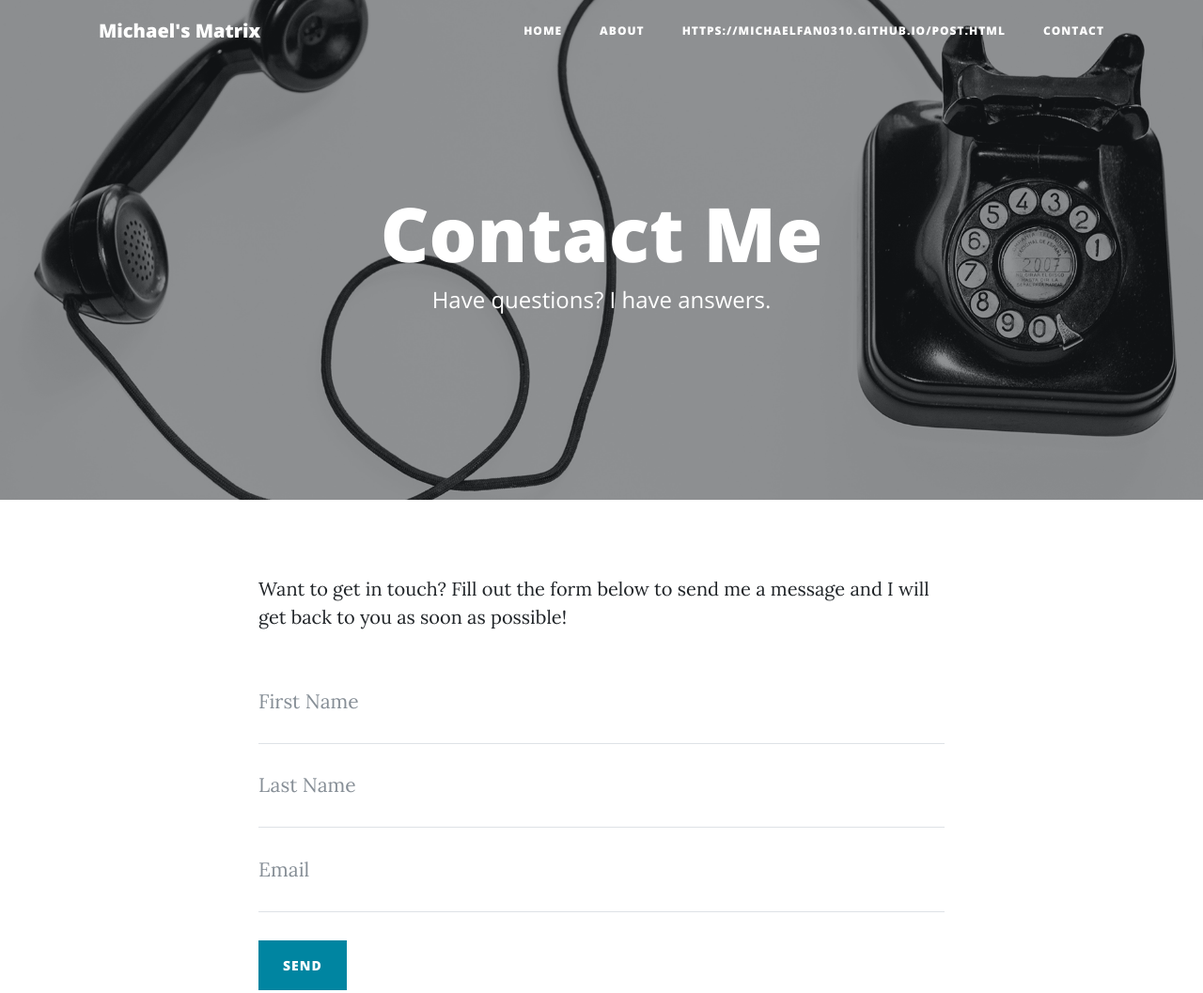
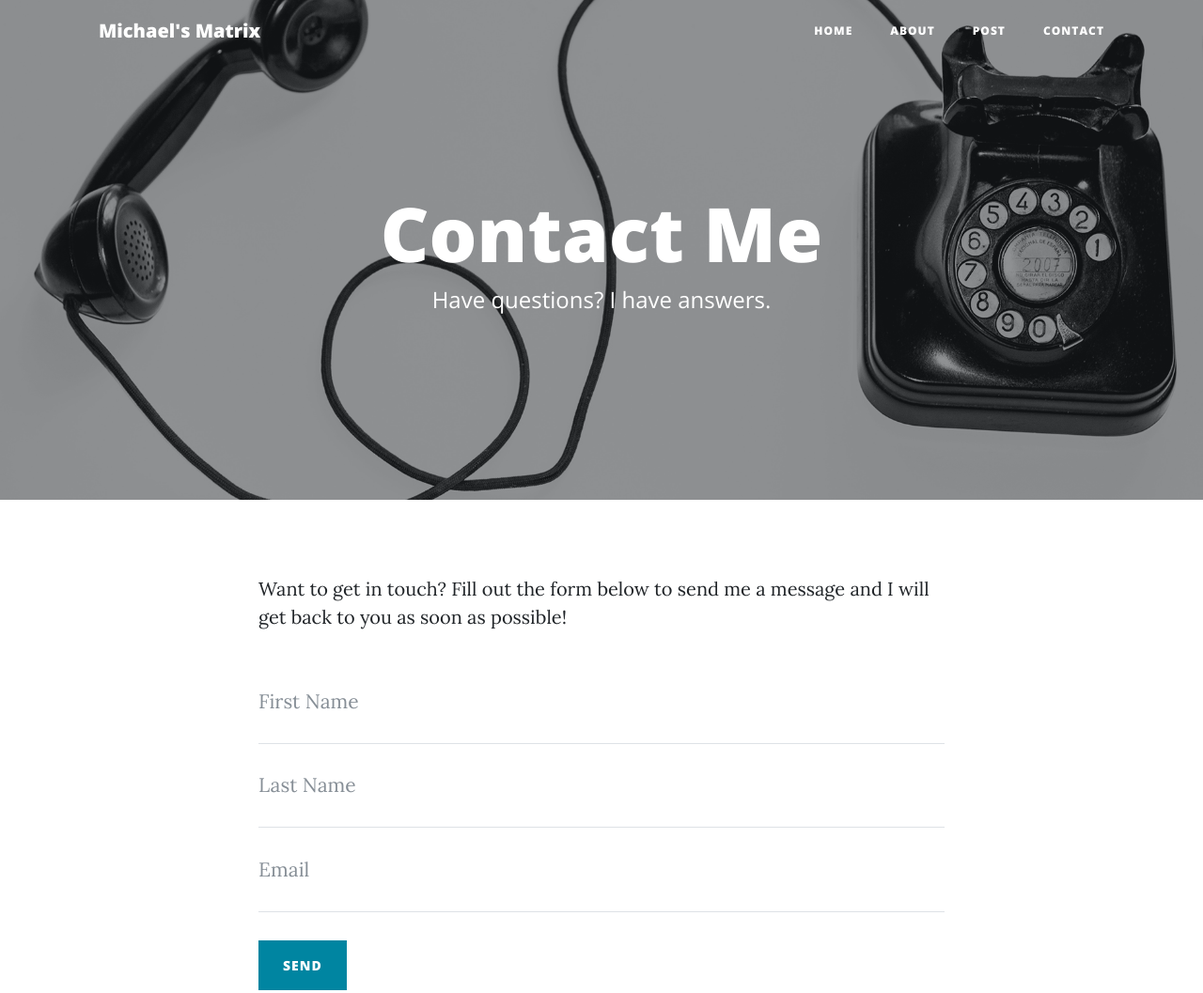
Before and after one commit to michaelfan0310/contact, a website: page contact.html in a window 1280 px wide. Shown: the top 1057 px of the page at 94% size. Drawn offline with nearby package versions, Linux system fonts and the light colour scheme.

Commit message:
the sixth commit

```diff
--- a/contact.html
+++ b/contact.html
@@ -47,7 +47,7 @@
             <a class="nav-link" href="https://michaelfan0310.github.io/about.html">About</a>
           </li>
            <li class="nav-item">
-            <a class="nav-link" href="post.html">https://michaelfan0310.github.io/post.html</a>
+            <a class="nav-link" href="https://michaelfan0310.github.io/post.html">post</a>
           </li>
 
           <li class="nav-item">
```
